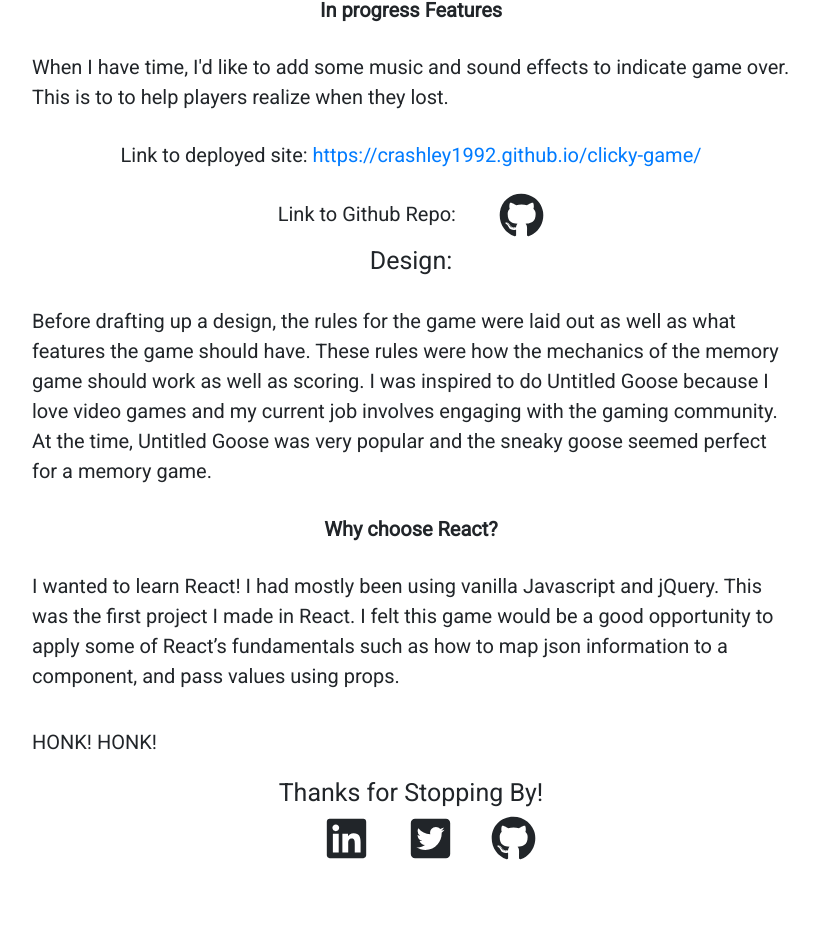
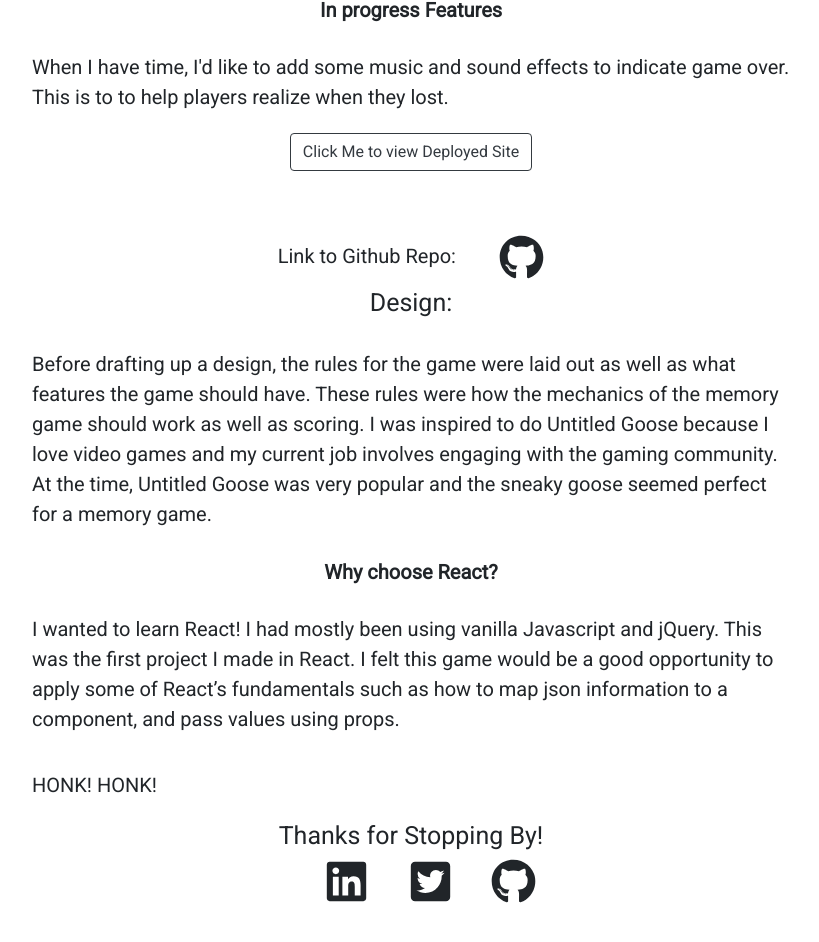
Before and after one commit to crashley1992/portfolio, a React (Create React App) app in the folder client/: page /portfolio-two in a window 1280 px wide. Shown: the part 1060-2002 px from the top of the page, without its empty margins (229-1048 px from the left). Built offline with nearby package versions, Linux system fonts and the light colour scheme.

Commit message:
fixed some button stylings and added functionality to the iconsin navbar

```diff
--- a/client/public/index.html
+++ b/client/public/index.html
@@ -24,7 +24,8 @@
       work correctly both with client-side routing and a non-root public URL.
       Learn how to configure a non-root public URL by running `npm run build`.
     -->
-    <title>React App</title>
+    <title>Ashley Clarke's Portfolio
+    </title>
     <link
   rel="stylesheet"
   href="https://maxcdn.bootstrapcdn.com/bootstrap/4.3.1/css/bootstrap.min.css"
--- a/client/src/components/About/About.js
+++ b/client/src/components/About/About.js
@@ -11,7 +11,7 @@ const About = () => {
             <Image src={profile} className="profile-img"/>
             </div>
             <h4 className="about-title">About Me</h4>
-            <p className="about-text">I am a web developer and UW Coding bootcamp graduate with experience primarily in HTML, CSS, SQL, and Javascript. I have a strong interest in full-stack development, but am equally excited to work either on the front or back-end. Additionally, I love spending my free time learning new programming skills and getting involved with the community by participating in the #100DaysofCode Twitter Challenge and attending She's Coding Meetups. I love working collaboratively with a like-minded team to ensure optimal results for user-centered and technology-centered designs.</p>
+            <p className="about-text">I am a web developer and UW Coding bootcamp graduate with experience primarily in HTML, CSS, and Javascript. I have a strong interest in full-stack development, but am equally excited to work either on the front or back-end. Additionally, I love spending my free time learning new programming skills and getting involved with the community by participating in the #100DaysofCode Twitter Challenge and attending She's Coding Meetups. I love working collaboratively with a like-minded team to ensure optimal results for user-centered and technology-centered designs.</p>
     </div>
     )
 }
--- a/client/src/components/Footer/Footer.js
+++ b/client/src/components/Footer/Footer.js
@@ -7,9 +7,12 @@ const Footer = () => {
         <div className="footer">
         <h1>Thanks for Stopping By!</h1>
             <div className="icon-container">
-            <FaLinkedin size={45} className="social-icons"/>
-            <FaTwitterSquare size={45} className="social-icons"/>
-            <FaGithub size={45} className="social-icons"/>
+            <a href="https://www.linkedin.com/in/ashley-clarke-113557124/" style={{color: 'inherit'}} target="_blank" rel="noopener noreferrer">
+                <FaLinkedin size={45} className="social-icons"/></a>
+                <a href="https://twitter.com/CrashleyGames" style={{color: 'inherit'}} target="_blank" rel="noopener noreferrer">
+                <FaTwitterSquare size={45} className="social-icons"/></a>
+                <a href="https://github.com/crashley1992" style={{color: 'inherit'}} target="_blank" rel="noopener noreferrer">
+                <FaGithub size={45} className="social-icons"/></a>
             </div>
         </div>
     )
--- a/client/src/components/NavTabs/NavTabs.js
+++ b/client/src/components/NavTabs/NavTabs.js
@@ -26,9 +26,12 @@ const NavTabs = () => {
             </Nav>
             <div class="icon">
             {/* Nav Bar icons, used font awesome */}
-                <FaLinkedin size={45} className="social-icons"/>
-                <FaTwitterSquare size={45} className="social-icons"/>
-                <FaGithub size={45} className="social-icons"/>
+                <a href="https://www.linkedin.com/in/ashley-clarke-113557124/" style={{color: 'inherit'}} target="_blank" rel="noopener noreferrer">
+                <FaLinkedin size={45} className="social-icons"/></a>
+                <a href="https://twitter.com/CrashleyGames" style={{color: 'inherit'}} target="_blank" rel="noopener noreferrer">
+                <FaTwitterSquare size={45} className="social-icons"/></a>
+                <a href="https://github.com/crashley1992" style={{color: 'inherit'}} target="_blank" rel="noopener noreferrer">
+                <FaGithub size={45} className="social-icons"/></a>
                 </div>
                 </Navbar.Collapse>
           </Navbar>
--- a/client/src/components/PortfolioDisplay/PortfolioDisplay.js
+++ b/client/src/components/PortfolioDisplay/PortfolioDisplay.js
@@ -24,12 +24,12 @@ class PortfolioDisplay extends Component {
                     }}>See Project Details</button>
                     <h4 className="portfolio-title">Open Source Contributions</h4>
                 <h5 className="project-title">Town Hall Project</h5>
-                <p>Link to Project: <a href="https://townhallproject.com/" target="_blank" rel="noopener noreferrer">https://townhallproject.com/</a></p>
+                <a style={{textDecoration: 'none', width: "30%"}} href="https://townhallproject.com/" target="_blank" rel="noopener noreferrer" className="btn btn-outline-dark">Checkout TownHall Project</a>
                 <p>Link to Github Repo: <a style={{textDecoration: 'none', color: 'inherit'}} href="https://github.com/townhallproject/townHallProject" target="_blank" rel="noopener noreferrer">
                 <FaGithub size={45} className="social-icons"/>
                 </a></p>
                 <p>I got involved with this project by attending a local She's Coding Meetup. This is a group where a participants can assist with open-source website that educates women, allies and companies about the gender gap, developed in mentorship-based volunteer groups.</p>
-                <p>You can read more about it here <a href="https://www.meetup.com/shescoding-seattle/" target="_blank" rel="noopener noreferrer">https://www.meetup.com/shescoding-seattle/</a></p>
+                <a style={{textDecoration: 'none', width: "25%"}} href="https://www.meetup.com/shescoding-seattle/" target="_blank" rel="noopener noreferrer" className="btn btn-outline-dark">Learn About She's Coding</a>
                 <ul id="issues-list"><strong>Issues assisted with</strong>
                     <li>#597 Update Donate button text</li>
                     <li>#614 Adding Autocomplete Component</li>
--- a/client/src/components/PortfolioDisplay/portfolio-display.css
+++ b/client/src/components/PortfolioDisplay/portfolio-display.css
@@ -54,11 +54,13 @@
    #issues-list {
      margin-left: auto;
      margin-right: auto;
+     padding-right: 15px;
    }
  }
 
  #issues-list {
      width: 100%;
+     margin-top: 2%;
  }
 
 .btn-outline-dark {
@@ -66,7 +68,7 @@
     margin-left: auto;
     margin-right: auto;
     margin-top: 1%;
-    margin-bottom: 10%;
+    margin-bottom: 5%;
 }
 
 .project-title {
--- a/client/src/pages/ProjectOne.js
+++ b/client/src/pages/ProjectOne.js
@@ -19,7 +19,9 @@ class ProjectOne extends Component {
             <h5><strong>In progress Features</strong></h5>
             <p>This app is a Comic Hero Finder. A user should be able to type a comic hero's name and information about them will display. Some features in the works will allow users to save and look up comics associated with a hero.</p>
             {/* Link to deployed site */}
-            <h5>Link to deployed site: <a href="https://rocky-headland-64193.herokuapp.com/" target="_blank" rel="noopener noreferrer">https://rocky-headland-64193.herokuapp.com/</a></h5>
+            <div className="center-button">
+            <a href="https://shrouded-woodland-60395.herokuapp.com/" target="_blank" rel="noopener noreferrer" style={{textDecoration: 'none', width: "30%"}} className="btn btn-outline-dark">Click Me to view Deployed Site</a>
+            </div>
             <h5>Link to Github Repo: <a style={{textDecoration: 'none', color: 'inherit'}} href="https://github.com/crashley1992/hero-finder" target="_blank" rel="noopener noreferrer">
                 <FaGithub size={45} className="social-icons"/>
                 </a></h5>
--- a/client/src/pages/ProjectTwo.js
+++ b/client/src/pages/ProjectTwo.js
@@ -19,7 +19,9 @@ class ProjectTwo extends Component {
             <h5><strong>In progress Features</strong></h5>
             <p>When I have time, I'd like to add some music and sound effects to indicate game over. This is to to help players realize when they lost.</p>
             {/* Link to deployed site */}
-            <h5>Link to deployed site: <a href="https://crashley1992.github.io/clicky-game/" target="_blank" rel="noopener noreferrer">https://crashley1992.github.io/clicky-game/</a></h5>
+            <div className="center-button">
+            <a href="https://crashley1992.github.io/clicky-game/" target="_blank" rel="noopener noreferrer" style={{textDecoration: 'none', width: '30%'}}><button className="btn btn-outline-dark">Click Me to view Deployed Site</button></a>
+            </div>
             <h5>Link to Github Repo: <a style={{textDecoration: 'none', color: 'inherit'}} href="https://github.com/crashley1992/clicky-game" target="_blank" rel="noopener noreferrer">
                 <FaGithub size={45} className="social-icons"/>
                 </a></h5>
--- a/client/src/pages/styles/project-one.css
+++ b/client/src/pages/styles/project-one.css
@@ -120,3 +120,7 @@
      text-align: center;
      list-style: none;
  }
+
+.center-button {
+    text-align: center;
+}
```
